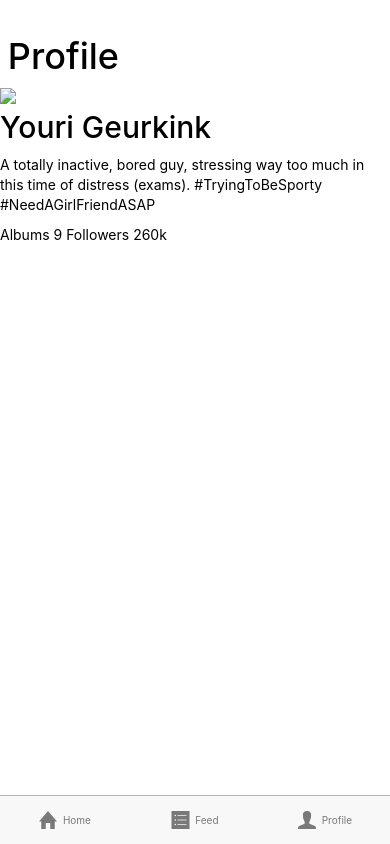
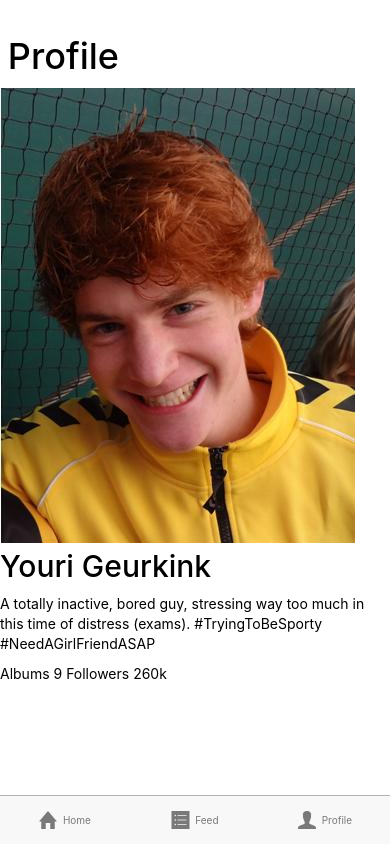
Before and after one commit to xPhentom/blokky, a website: page www/profile.html in a window 390 px wide. Drawn offline with Linux system fonts and the light colour scheme; some packages are replaced by stand-ins of ours; files that its build step writes are made by us from their sources; some icons are missing; files whose address does not match are found by name.

Commit message:
Profilepic

```diff
--- a/www/profile.html
+++ b/www/profile.html
@@ -36,7 +36,7 @@
       <h1>Profile</h1>
       <ion-card>
 
-          <img src="assets/img/bjork-live.jpg"/>
+          <img src="img/youri.jpg"/>
 
           <ion-card-content>
             <h2 class="card-title">
```
Also changed, not shown: www/img/youri.jpg (added).
